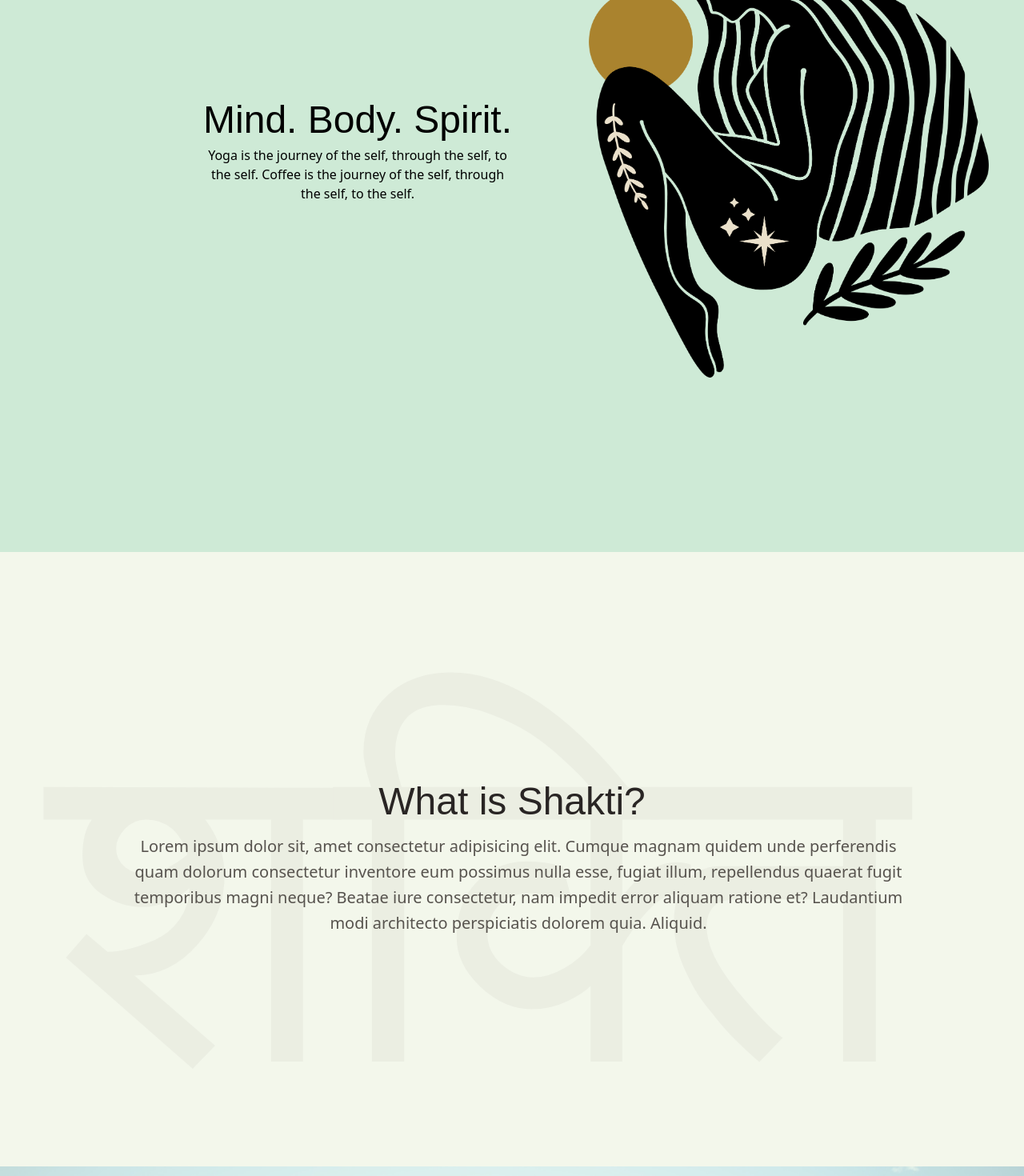
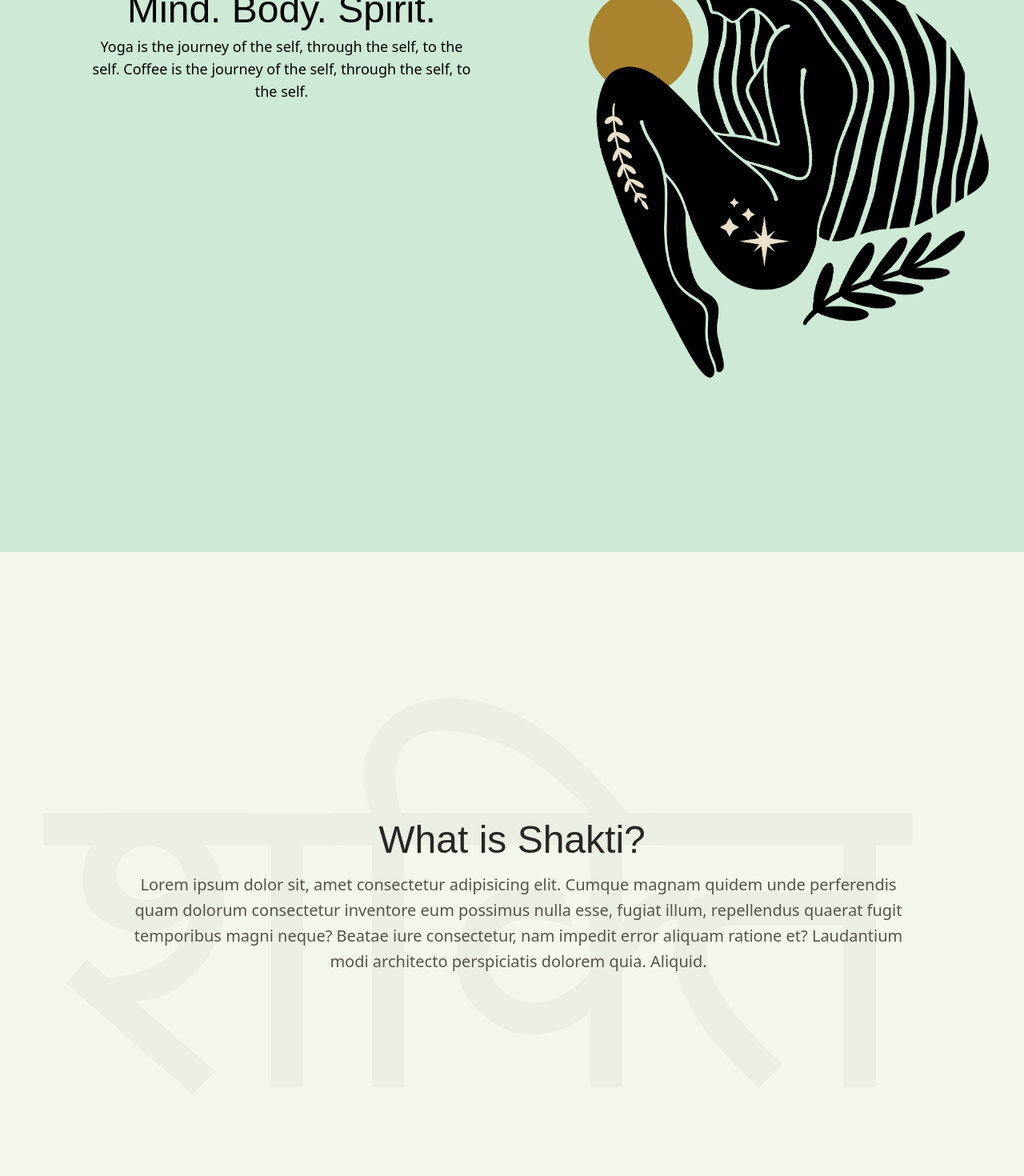
Before and after one commit to bridgerbrown/pure-shakti, a Next.js app: page / in a window 1280 px wide. Shown: the part 440-1910 px from the top of the page at 80% size. Built offline with nearby package versions, Linux system fonts and the light colour scheme; a web font is replaced by a local one.

Commit message:
spacing landing

```diff
--- a/components/Home/Landing.tsx
+++ b/components/Home/Landing.tsx
@@ -4,12 +4,12 @@ import Image from 'next/image'
 export default function Landing() {
   return (
     <section className='h-[1000px] bg-[#ceead6] w-full flex items-center justify-end'>
-      <div className='w-1/2 flex flex-col items-end justify-center'>
-        <div className='ml-24 text-center flex flex-col items-center justify-center'>
+      <div className='w-[500px] h-[500px] mt-24 mr-12 flex flex-col items-end justify-start'>
+        <div className='text-center flex flex-col items-center justify-center'>
           <h1 className='font-svarga text-5xl mb-2'>
             Mind. Body. Spirit.
           </h1>
-          <h2 className='font-sans font-light w-[24rem]'>
+          <h2 className='text-lg font-sans font-light w-[30rem]'>
             Yoga is the journey of the self, through the self, to the self. Coffee is the journey of the self, through the self, to the self.
           </h2>
         </div>
--- a/components/Home/Shakti.tsx
+++ b/components/Home/Shakti.tsx
@@ -3,10 +3,10 @@ import React from 'react'
 export default function Shakti() {
   return (
     <section>
-          <section className='py-48 space-y-20 flex flex-col justify-center items-center'>
+          <section className='py-60 space-y-20 flex flex-col justify-center items-center'>
         <div className='w-11/12 xl:w-[1000px] flex'>
             <div className='absolute'>
-                <h1 className='font-serif relative -top-48 z-0 right-20 text-stone-400 opacity-10 text-[35em]'>
+                <h1 className='font-serif relative -top-52 z-0 right-20 text-stone-400 opacity-10 text-[35em]'>
                     शक्ति
                 </h1>
             </div>
```
